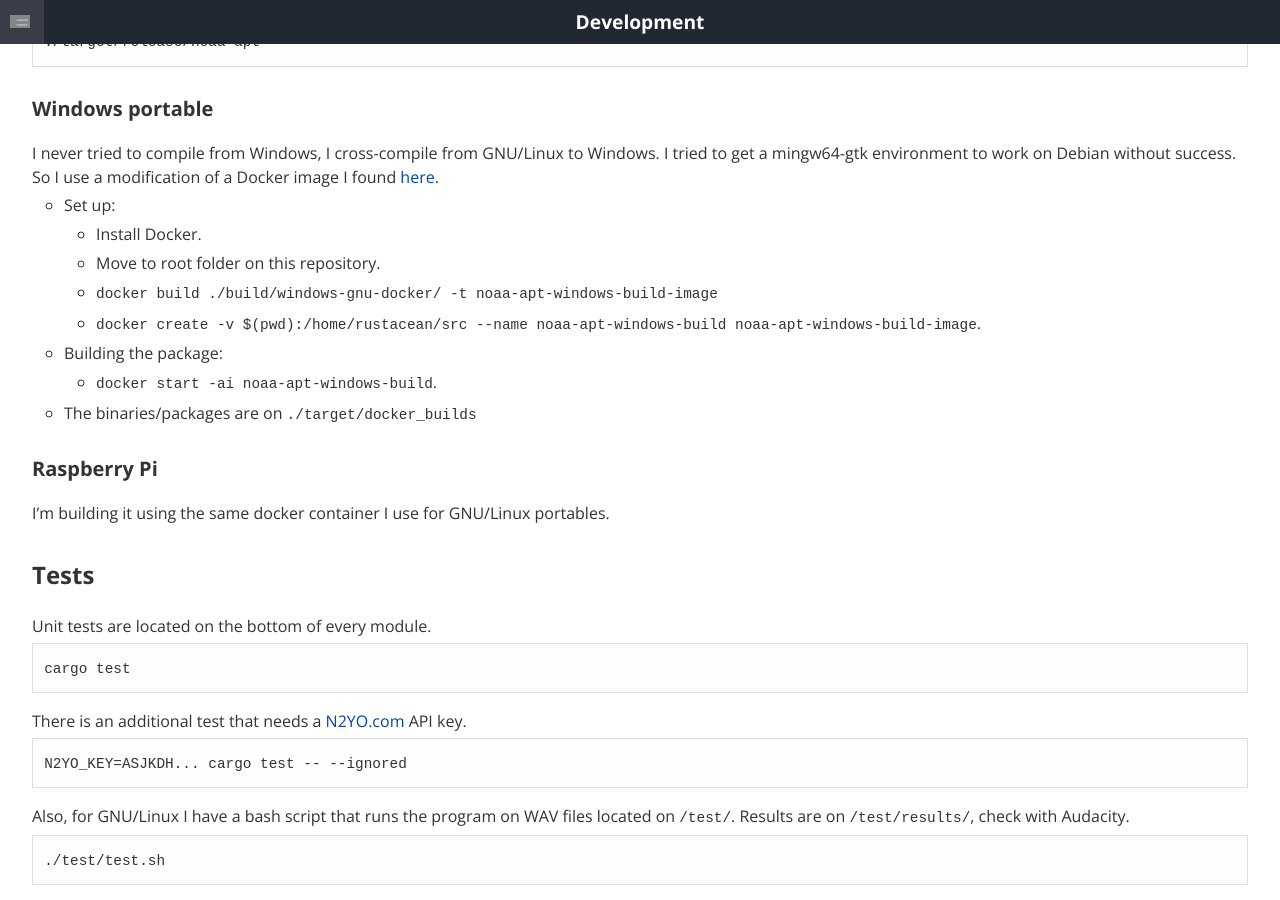
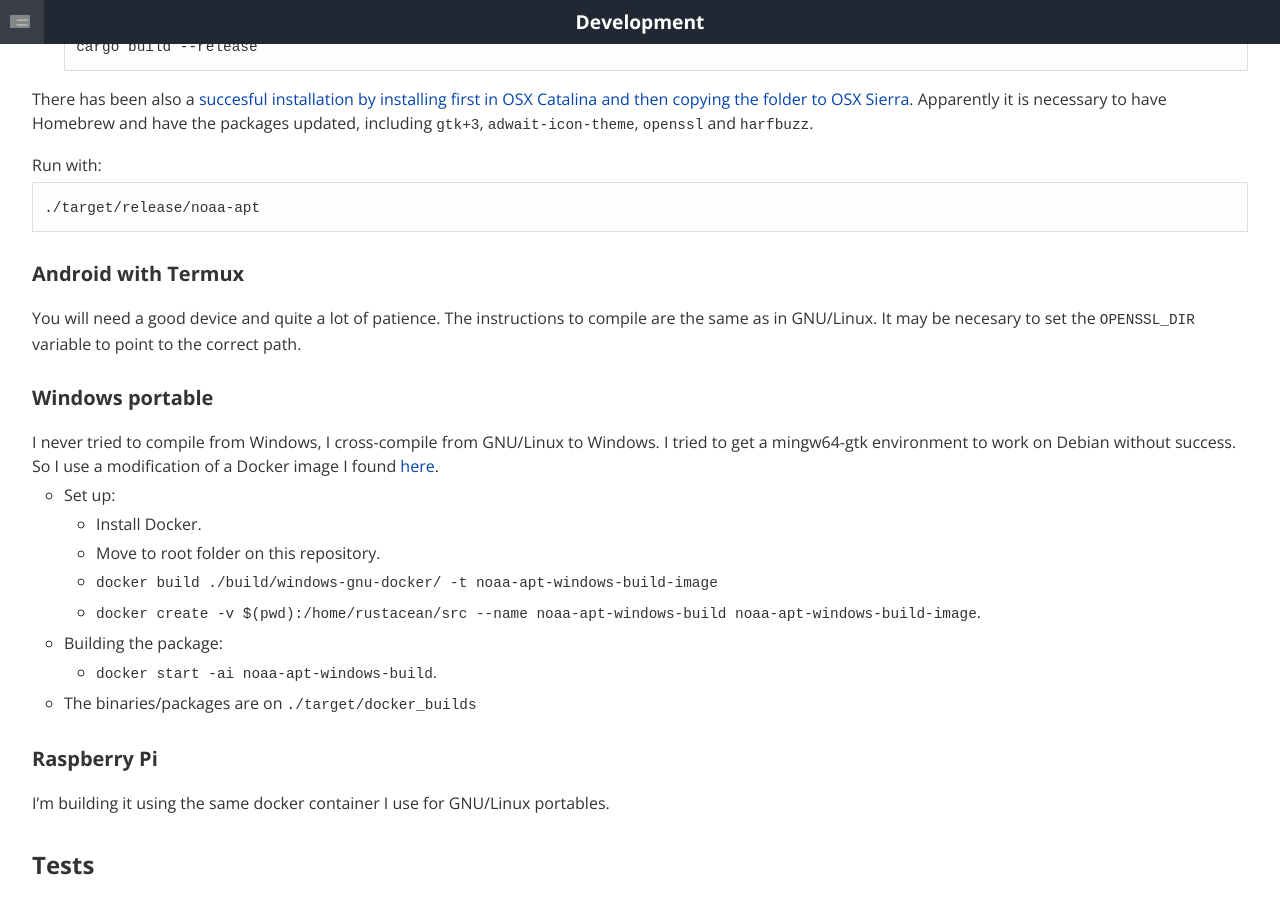
Before and after one commit to martinber/noaa-apt, a Jekyll site: the page built from docs/development.md, in a window 1280 px wide and 900 px high, scrolled down 4457 px. Built offline with Jekyll 4.4.1, drawn with Linux system fonts in a browser that asks for light colours; some of the changed text lies outside the part shown.

Commit message:
Instructions for Android and Termux

```diff
--- a/docs/development.md
+++ b/docs/development.md
@@ -171,7 +171,15 @@ Build with `--release`, Rust does some optimizations and it works faster.
 
 - `sudo apt install libgtk-3-dev libssl-dev`.
 
+If building with GUI:
+
+- `sudo apt install libgtk-3-dev`
+
 - `cargo build --release`.
+
+If building without GUI:
+
+- `cargo build --release --no-default-features`.
 
 It is important to be located in the root folder of this repository. Run with:
 
@@ -254,6 +262,11 @@ Run with:
 
     ./target/release/noaa-apt
 
+### Android with Termux
+
+You will need a good device and quite a lot of patience. The instructions to
+compile are the same as in GNU/Linux. It may be necesary to set the
+`OPENSSL_DIR` variable to point to the correct path.
 
 ### Windows portable
 
@@ -443,6 +456,8 @@ If you want to disable this you can do it from the
 
 - Tom Repetti: [Packaged](https://github.com/NixOS/nixpkgs/pull/96519) program for NixOS.
 
+- ButchOfBurdock: Instructions for compilation in Android + Termux.
+
 - Peter Vogel: For writing about noaa-apt on the web.
 
 - wren84 and Florentin314: Reported problems with decoded images.
--- a/docs/index.html
+++ b/docs/index.html
@@ -33,7 +33,8 @@ layout: landing
 			<header class="major">
 				<h2>Receive and decode images from weather satellites</h2>
 				<span class="byline">Free (GPLv3) NOAA APT decoder, available
-					for GNU/Linux, Windows, Raspberry Pi 2+ and OSX</span>
+					for GNU/Linux, Windows, Raspberry Pi 2+, OSX and
+					Android+Termux</span>
 			</header>
 
 			<p>
```
Also changed, not shown: docs/download.md (+4 -0 lines), README.md, 1 other file.
